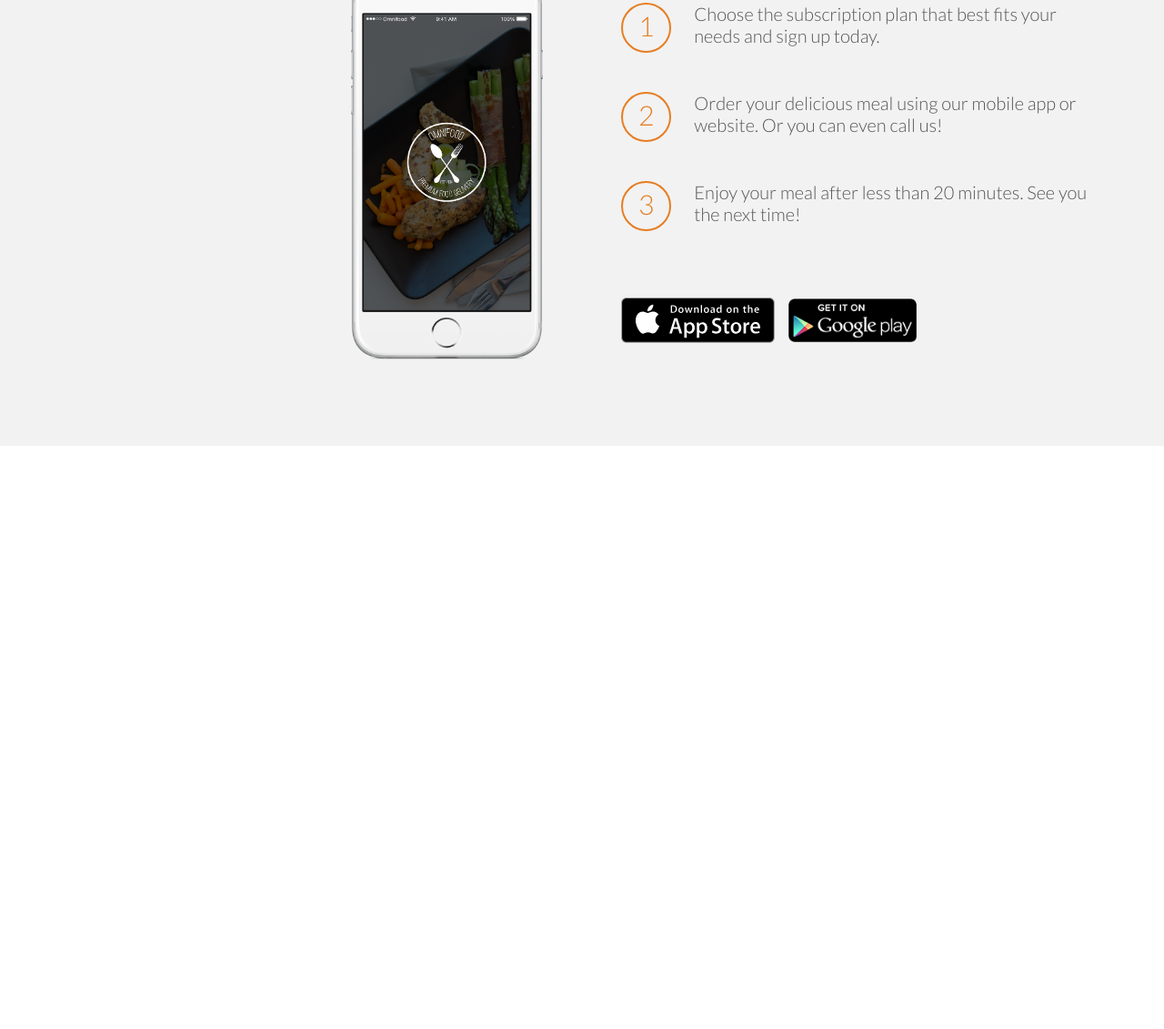
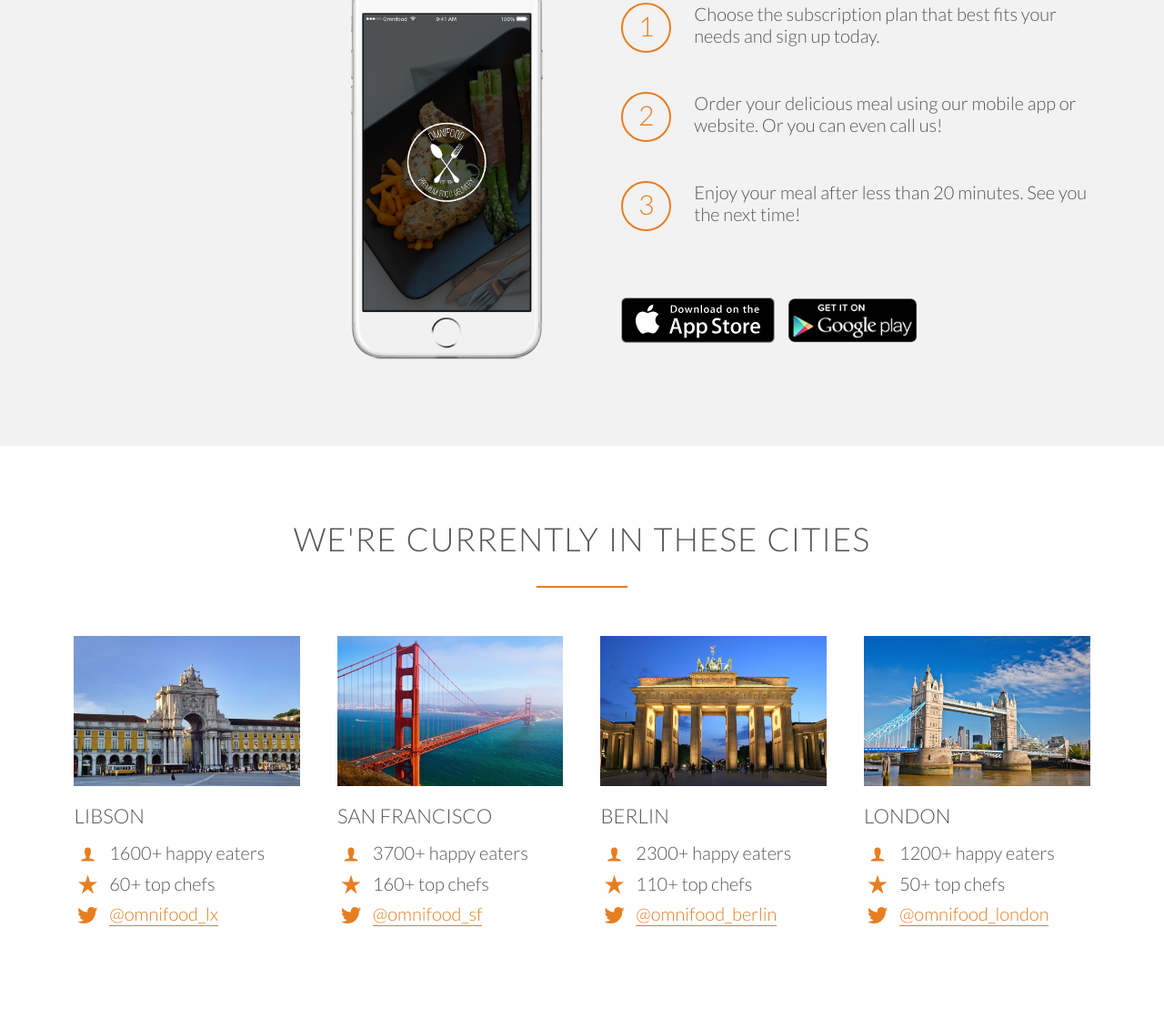
Before and after one commit to fahadqazi/OmniFood, a plain HTML site: page index.html in a window 1280 px wide. Shown: the part 2279-3410 px from the top of the page at 91% size. Before the commit the page ends 2769 px from the top, so only its background shows below. Drawn offline with Linux system fonts and the light colour scheme; files whose address does not match are found by name.

Commit message:
Cities Section Complete

```diff
--- a/Resources/Css/style.css
+++ b/Resources/Css/style.css
@@ -106,6 +106,35 @@ h3{
     display: block;
     color: #e67e22;
     margin-bottom: 10px;
+}
+
+.icon-small{
+    display: inline-block;
+    width: 30px;
+    text-align: center;
+    color: #e67e22;
+    font-size: 120%;
+    line-height: 120%;
+    vertical-align: middle;
+    margin-top: -2px;
+    margin-right: 5px;
+}
+
+/*------Links---------*/
+
+a:link,
+a:visited {
+    color: #e67e22;
+    text-decoration: none;
+    padding-bottom: 1px;
+    border-bottom: 1px solid #e67e22;
+    transition: border-bottom 0.2s, color 0.2s;
+}
+
+a:hover,
+a:active{
+    color: #555;
+    border-bottom: 1px solid transparent;
 }
 
 /*------Buttons---------*/
@@ -277,6 +306,11 @@ header{
     width: 40%;
 }
 
+.btn-app:link,
+.btn-app:visited{
+    border:0;
+}
+
 .works-step{
     margin-bottom: 50px;
 }
@@ -306,3 +340,22 @@ header{
     width: auto;
     margin-right: 10px;
 }
+
+/*-----------------------------------------------*/
+/*Cities*/
+/*-----------------------------------------------*/
+
+.box img{
+    width: 100%;
+    height: auto;
+    margin-bottom: 15px;
+}
+
+.city-feature{
+    margin-bottom: 5px;
+}
+
+.city-feature i:hover,
+.city-freature i:active{
+    color: cornflowerblue;
+}
--- a/index.html
+++ b/index.html
@@ -139,6 +139,88 @@
 
         </section>
 
+        <section class="section-cities">
+            <div class="row">
+                <h2>We're currently in these cities</h2>
+            </div>
+
+            <div class="row">
+                <div class="col span-1-of-4 box">
+                    <img src="Resources/Images/lisbon-3.jpg" alt="Lisbon">
+                    <h3>Libson</h3>
+                    <div class="city-feature">
+                        <i class="ion-ios-person icon-small"></i>
+                        1600+ happy eaters
+                    </div>
+                    <div class="city-feature">
+                        <i class="ion-star icon-small"></i>
+                        60+ top chefs
+                    </div>
+                    <div class="city-feature">
+                        <i class="ion-social-twitter icon-small"></i>
+                        <a href="#">@omnifood_lx</a>
+                    </div>
+                </div>
+
+                <div class="col span-1-of-4 box">
+                    <img src="Resources/Images/san-francisco.jpg" alt="San Francisco">
+                    <h3>San Francisco</h3>
+                    <div class="city-feature">
+                        <i class="ion-ios-person icon-small"></i>
+                        3700+ happy eaters
+                    </div>
+                    <div class="city-feature">
+                        <i class="ion-star icon-small"></i>
+                        160+ top chefs
+                    </div>
+                    <div class="city-feature">
+                        <i class="ion-social-twitter icon-small"></i>
+                        <a href="#" >@omnifood_sf</a>
+                    </div>
+                </div>
+
+                <div class="col span-1-of-4 box">
+                    <img src="Resources/Images/berlin.jpg" alt="Berlin">
+                    <h3>Berlin</h3>
+                    <div class="city-feature">
+                        <i class="ion-ios-person icon-small"></i>
+                        2300+ happy eaters
+                    </div>
+                    <div class="city-feature">
+                        <i class="ion-star icon-small"></i>
+                        110+ top chefs
+                    </div>
+                    <div class="city-feature">
+                        <i class="ion-social-twitter icon-small"></i>
+                        <a href="#" >@omnifood_berlin</a>
+                    </div>
+                </div>
+
+                <div class="col span-1-of-4 box">
+                    <img src="Resources/Images/london.jpg" alt="London">
+                    <h3>London</h3>
+                    <div class="city-feature">
+                        <i class="ion-ios-person icon-small"></i>
+                        1200+ happy eaters
+                    </div>
+                    <div class="city-feature">
+                        <i class="ion-star icon-small"></i>
+                        50+ top chefs
+                    </div>
+                    <div class="city-feature">
+                        <i class="ion-social-twitter icon-small"></i>
+                        <a href="#" >@omnifood_london</a>
+                    </div>
+                </div>
+
+            </div>
+
+        </section>
+
+        <section class="section-testimonials">
+
+        </section>
+
     </body>
 
 </html>
@@ -148,5 +230,26 @@
 
 
 <!--
+Title: We're currently in these cities
+
+Lisbon
+1600+ happy eaters
+60+ top chefs
+@omnifood_lx
+
+San Francisco
+3700+ happy eaters
+160+ top chefs
+@omnifood_sf
+
+Berlin
+2300+ happy eaters
+110+ top chefs
+@omnifood_berlin
+
+London
+1200+ happy eaters
+50+ top chefs
+@omnifood_london
 
 -->
```
